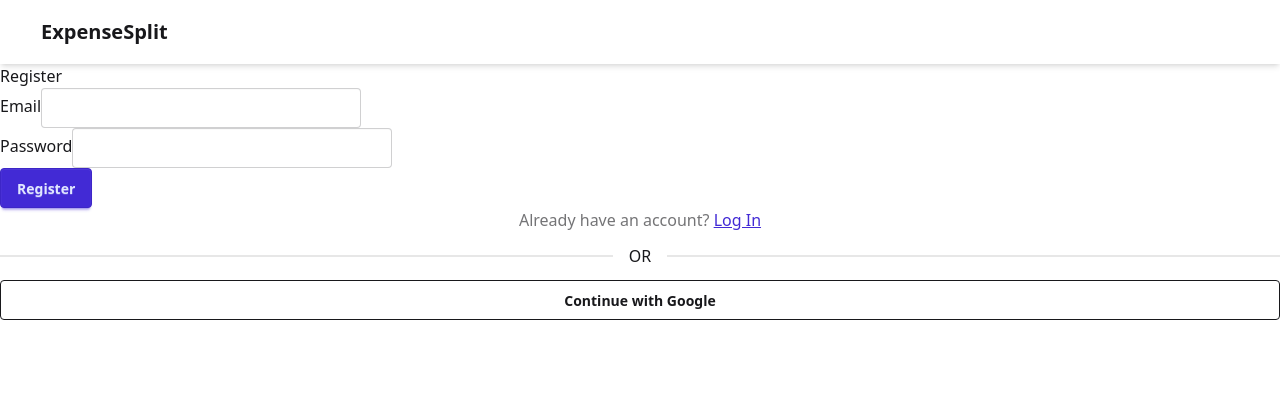
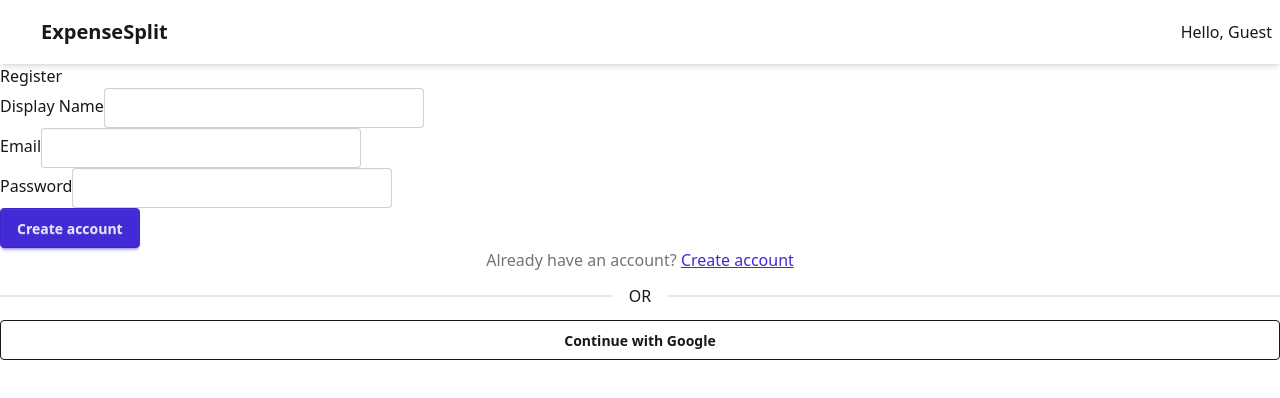
Before and after one commit to kingwell47/split50-cs50-proj, a React (Vite) app: page /register in a window 1280 px wide. Shown: the top 398 px of the page. Built offline with nearby package versions, Linux system fonts and the light colour scheme; no server answers.

Commit message:
added displayName stuff

```diff
--- a/src/components/NavBar.jsx
+++ b/src/components/NavBar.jsx
@@ -12,14 +12,17 @@ const NavBar = () => {
     navigate("/login");
   };
 
+  const name = user?.displayName || "Guest";
+
   return (
-    <nav className="navbar bg-base-100 shadow-md">
-      <div className="flex-1 px-4">
-        <a className="btn btn-ghost normal-case text-xl">ExpenseSplit</a>
+    <nav className='navbar bg-base-100 shadow-md'>
+      <div className='flex-1 px-4'>
+        <a className='btn btn-ghost normal-case text-xl'>ExpenseSplit</a>
       </div>
+      <span className='font-medium'>Hello, {name}</span>
       {user && (
-        <div className="flex-none">
-          <button onClick={handleLogout} className="btn btn-outline">
+        <div className='flex-none'>
+          <button onClick={handleLogout} className='btn btn-outline'>
             Logout
           </button>
         </div>
--- a/src/pages/RegisterPage.jsx
+++ b/src/pages/RegisterPage.jsx
@@ -9,18 +9,37 @@ const RegisterPage = () => {
   const error = useAuthStore((s) => s.error);
   const navigate = useNavigate();
 
+  const [displayName, setDisplayName] = useState("");
   const [email, setEmail] = useState("");
   const [password, setPassword] = useState("");
 
   const handleSubmit = async (e) => {
     e.preventDefault();
-    await register(email, password);
+    // Check display name
+    if (!displayName.trim()) {
+      return alert("Display name is required");
+    }
+
+    await register(email, password, displayName);
+
     if (!error) navigate("/"); // redirect on success
   };
+
   return (
     <div>
       <h2>Register</h2>
       <form onSubmit={handleSubmit}>
+        <div>
+          <label htmlFor='displayName'>Display Name</label>
+          <input
+            id='displayName'
+            type='text'
+            value={displayName}
+            onChange={(e) => setDisplayName(e.target.value)}
+            required
+            className='input'
+          />
+        </div>
         <div>
           <label>Email</label>
           <input
@@ -43,14 +62,14 @@ const RegisterPage = () => {
         </div>
         {error && <p className='text-red-500'>{error}</p>}
         <button type='submit' disabled={loading} className='btn btn-primary'>
-          {loading ? "Registering…" : "Register"}
+          {loading ? "Creating account…" : "Create account"}
         </button>
       </form>
       <div className='text-center'>
         <p className='text-base-content/60'>
           Already have an account?{" "}
           <Link to='/login' className='link link-primary'>
-            Log In
+            Create account
           </Link>
         </p>
       </div>
--- a/src/stores/authStore.js
+++ b/src/stores/authStore.js
@@ -6,6 +6,7 @@ import {
   onAuthStateChanged,
   GoogleAuthProvider,
   signInWithPopup,
+  updateProfile,
 } from "firebase/auth";
 import { auth } from "../firebase/config"; // your initialized Firebase app
 
@@ -24,11 +25,15 @@ export const useAuthStore = create((set) => ({
   },
 
   // Register with email/password
-  register: async (email, password) => {
+  register: async (email, password, displayName) => {
     set({ loading: true, error: null });
     try {
+      // Create account
       const cred = await createUserWithEmailAndPassword(auth, email, password);
-      set({ user: cred.user });
+      // Set displayName on Auth Profile
+      await updateProfile(cred.user, { displayName });
+      const updatedUser = auth.currentUser;
+      set({ user: updatedUser });
     } catch (err) {
       set({ error: err.message });
     } finally {
```
